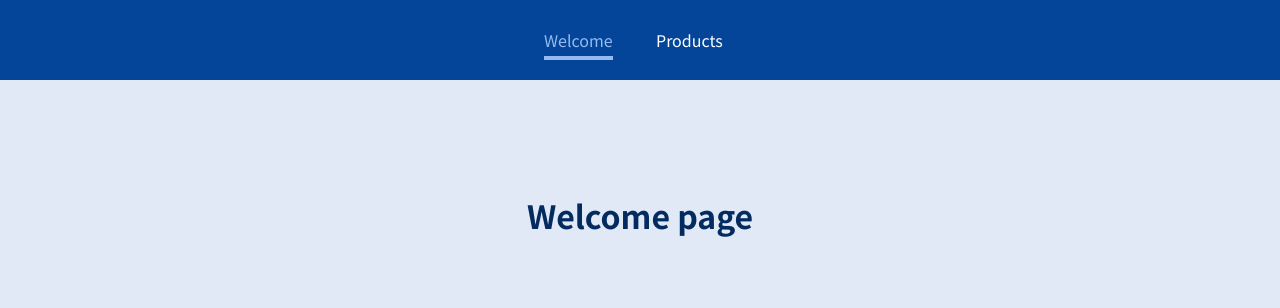
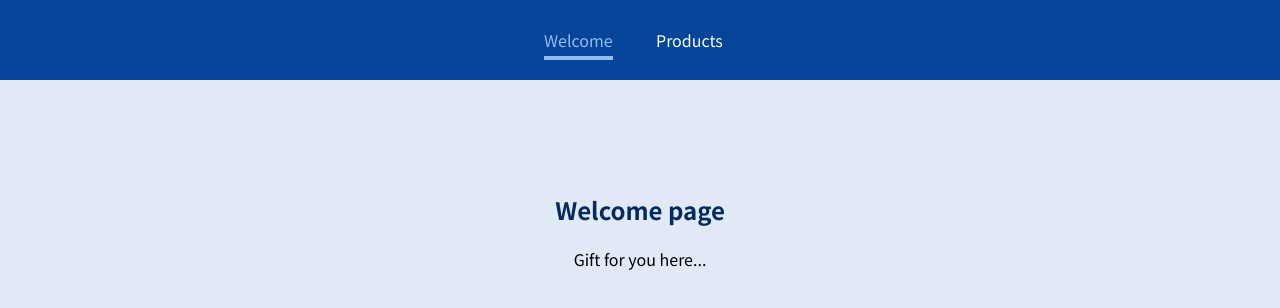
Before and after one commit to AliaksandrBortnik/react-routing, a JavaScript app: page /welcome/gift in a window 1280 px wide. Shown: the top 308 px of the page. Built offline with nearby package versions, Linux system fonts and the light colour scheme.

Commit message:
Configure routes

```diff
--- a/src/App.js
+++ b/src/App.js
@@ -1,5 +1,5 @@
 import Welcome from './pages/Welcome';
-import {Route} from 'react-router-dom';
+import {Redirect, Route, Switch} from 'react-router-dom';
 import Products from './pages/Products';
 import Header from './components/Header';
 import Product from './pages/Product';
@@ -9,15 +9,23 @@ function App() {
     <div>
       <Header/>
       <main>
+        <Switch>
+          <Route path='/' exact>
+            <Redirect to={Welcome}/>
+          </Route>
           <Route path='/welcome'>
             <Welcome/>
           </Route>
-        <Route path='/products'>
+          <Route path='/products' exact>
             <Products/>
           </Route>
-        <Route path='/product/:productId'>
+          <Route path='/products/:productId'>
             <Product/>
           </Route>
+          <Route path='*'>
+            <>Fallback</>
+          </Route>
+        </Switch>
       </main>
     </div>
   );
--- a/src/pages/Welcome.js
+++ b/src/pages/Welcome.js
@@ -1,5 +1,15 @@
+import {Route} from 'react-router-dom';
+
+const Gift = _ => <div>Gift for you here...</div>
+
 const Welcome = _ => {
-  return <h1>Welcome page</h1>
+  return (
+    <section>
+      <h1>Welcome page</h1>
+      {/* Nested route */}
+      <Route path='/welcome/gift'><Gift/></Route>
+    </section>
+  )
 };
 
 export default Welcome;
```
Lines whose indentation alone changed are shown as unchanged.
